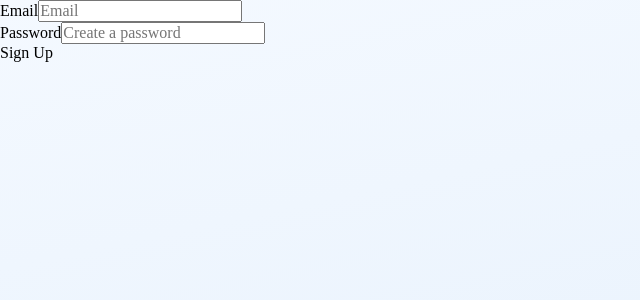
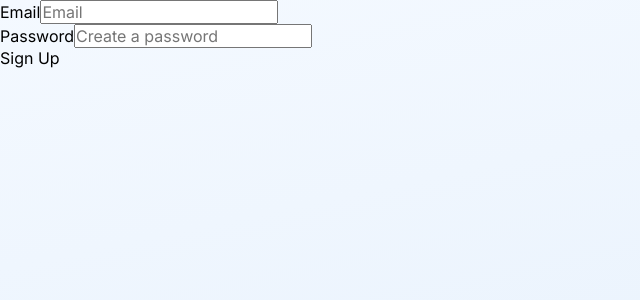
Before and after one commit to alex-shepel/clario-test-assignment, a Next.js app: page / in a window 1280 px wide. Shown: the top 300 px of the page, without its empty margins (0-640 px from the left). Built offline with nearby package versions, Linux system fonts and the light colour scheme.

Commit message:
add Inter font

```diff
--- a/src/app/layout.js
+++ b/src/app/layout.js
@@ -1,5 +1,10 @@
+import { Inter } from 'next/font/google';
 import './reset.css';
 import styles from './layout.module.css';
+
+const inter = Inter({
+  subsets: ['latin'],
+})
 
 export const metadata = {
   title: "Clario Test Assignment",
@@ -7,7 +12,7 @@
 
 export default function RootLayout({ children }) {
   return (
-    <html lang="en">
+    <html lang="en" className={inter.className}>
       <body className={styles.layout}>
         {children}
       </body>
```
